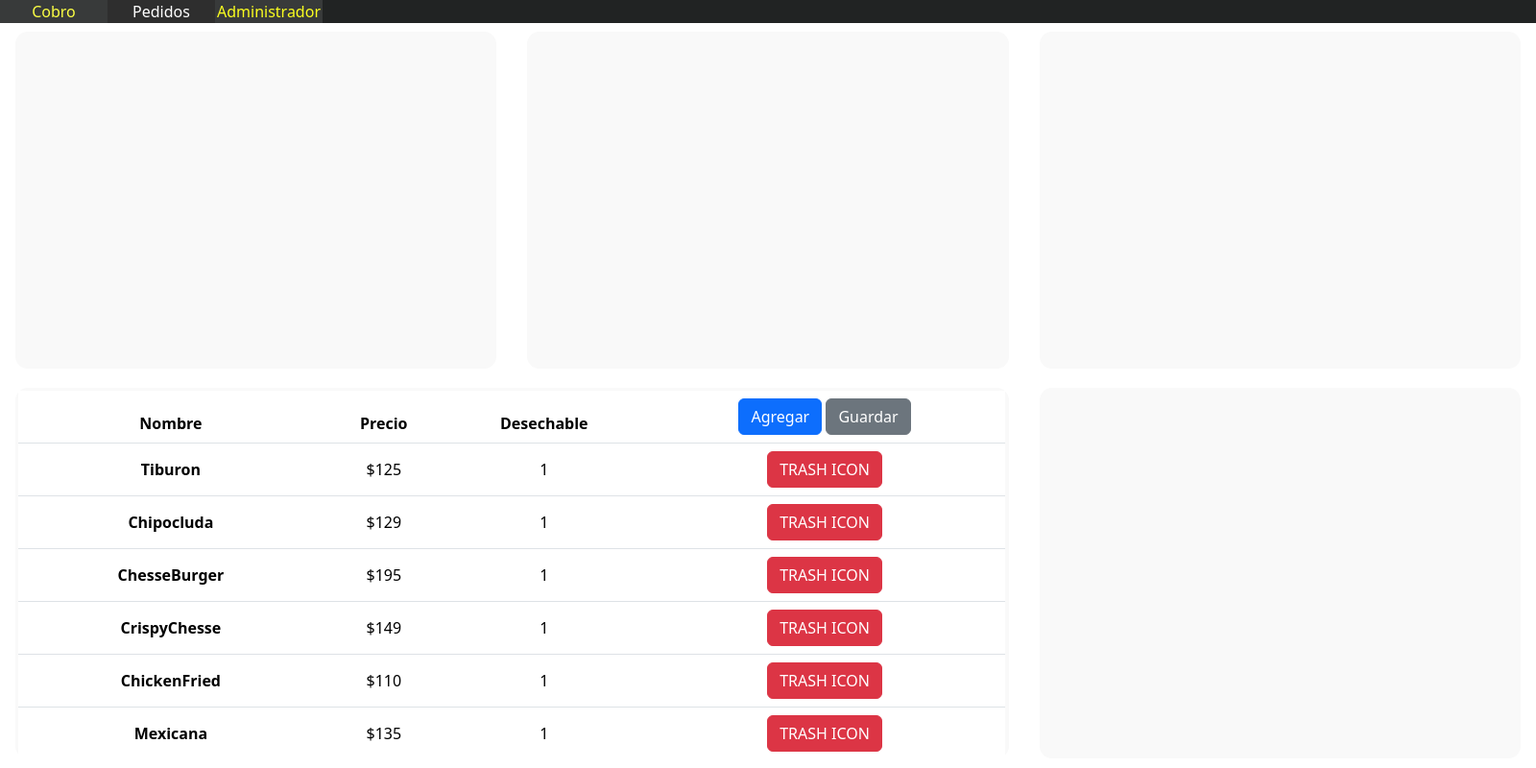
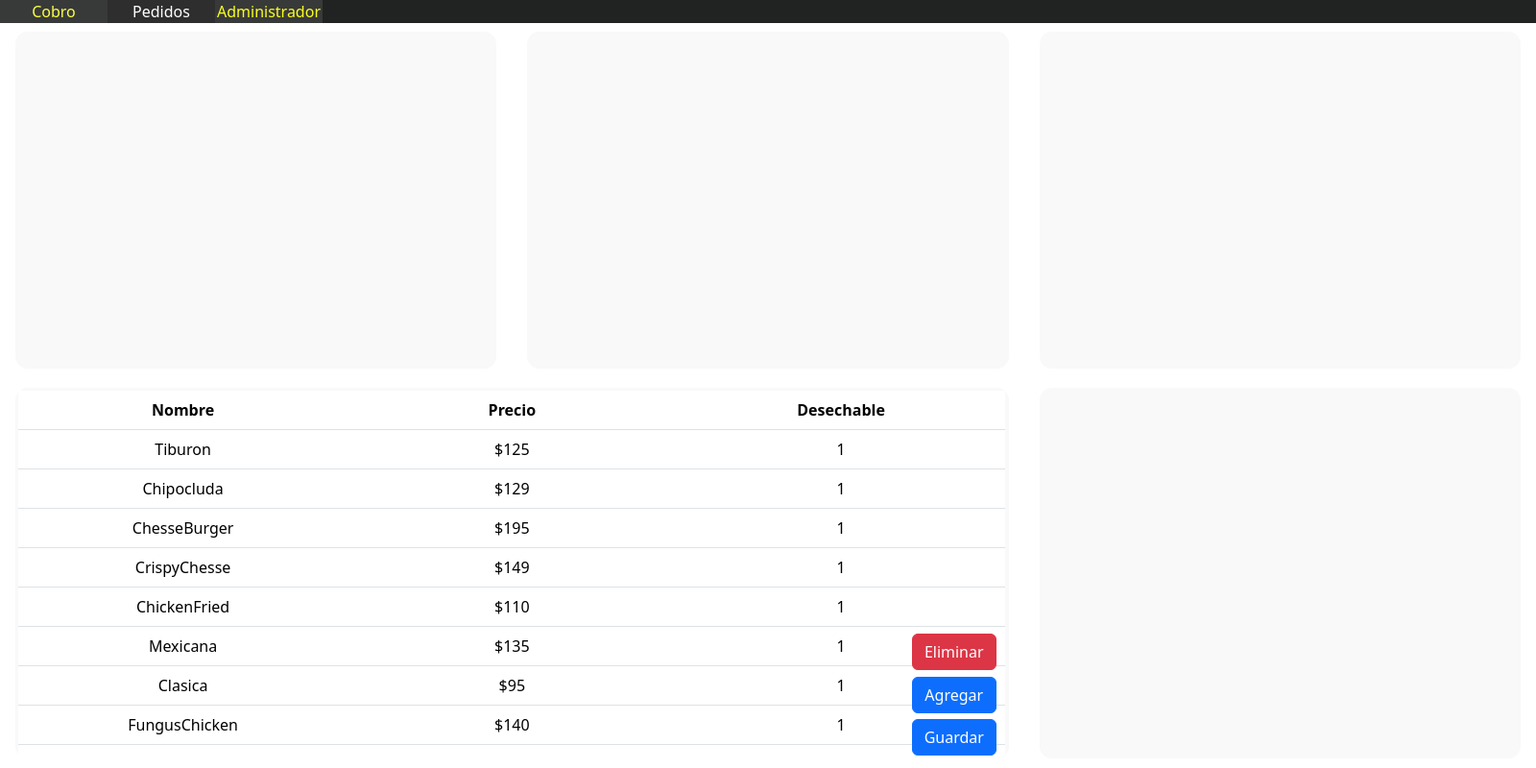
Before and after one commit to MassDevss/ssell-point, an Electron app: page src/views/admin/index.html in a window 1600 px wide. Shown: the whole page at 96% size. Drawn offline with nearby package versions, Linux system fonts and the light colour scheme.

Commit message:
advance admin pane

```diff
--- a/src/views/admin/index.css
+++ b/src/views/admin/index.css
@@ -43,6 +43,7 @@ body {
 }
 
 .pane-products {
+	position: relative;
 	overflow-y: hidden;
 }
 
@@ -50,10 +51,10 @@ body {
 	overflow-y: auto;
 }
 
-.pane-products article table {
+/* .pane-products article table {
 	overflow-y: auto;
 	vertical-align: middle;
-}
+} */
 
 .pane-products table tr{
 	text-align: center;
@@ -67,3 +68,20 @@ body {
 	padding: 0.2rem;
 	border-radius: 0.8rem;
 }
+
+.button-wrap-products {
+	flex-direction: column;
+	display: flex;
+	justify-content: flex-end;
+	gap: 0.4rem;
+	position: absolute;
+	bottom: 0.8rem;
+	right: 1.8rem;
+}
+
+.product-table-inp {
+	border: none;
+	text-align: center;
+	background-color: transparent;
+	outline: none;
+}
--- a/src/views/admin/index.html
+++ b/src/views/admin/index.html
@@ -38,17 +38,17 @@
 		</section>
 		<section class="div4 pane-wrap pane-products">
 			<article class="pane-section">
-
+				<div class="button-wrap-products">
+					<button id="del-product" class="btn btn-danger">Eliminar</button>
+					<button id="add-product" class="btn btn-primary">Agregar</button>
+					<button id="save-products" class="btn btn-primary">Guardar</button>
+				</div>
 				<table class="table table-hover">
 					<thead>
 						<tr>
 							<th scope="col">Nombre</th>
 							<th scope="col">Precio</th>
 							<th scope="col">Desechable</th>
-							<th scope="col col-buttons">
-								<button class="btn btn-primary">Agregar</button>
-								<button id="save-products-btn" class="btn btn-secondary">Guardar</button>
-							</th>
 						</tr>
 					</thead>
 					<tbody id="products-table">
@@ -64,10 +64,6 @@
 			</article>
 		</section>
 	</main>
-
-
-
-
 </body>
 	<script src="../shared/navigator.js"></script>
 	<script src="index.js"></script>
--- a/src/views/admin/index.js
+++ b/src/views/admin/index.js
@@ -2,13 +2,11 @@
 
 const table = document.querySelector('#products-table');
 
+const saveProducts = document.querySelector('#save-products');
+const addProduct = document.querySelector('#add-product');
+const delProduct = document.querySelector('#del-product');
 
-/**
- * modify dinamyc the boostrap class to change the color,
- * if data in table not be modifyed not change the color
- * by default set grey, on activate some more resaltable
- */
-const saveProducts = document.querySelector('#save-products-btn');
+const productNames = [];
 
 
 fetch('../mocks/prices.json')
@@ -18,27 +16,51 @@ fetch('../mocks/prices.json')
 		products.forEach(product => {
 			const tr = document.createElement('TR');
 
+			productNames.push(product.nombre);
+
 			const tdName = document.createElement('TH'); // th for bootstrap bold font
-			tdName.textContent = product.nombre;
+			const inputName = document.createElement('INPUT');
+			inputName.className = 'product-table-inp';
+			inputName.value = product.nombre;
+			tdName.append(inputName);
+
 			const tdPrice = document.createElement('TD');
-			tdPrice.textContent = '$' + product.precio;
+			const inputPrice = document.createElement('INPUT');
+			inputPrice.className = 'product-table-inp';
+			inputPrice.value = '$' + product.precio;
+			tdPrice.append(inputPrice);
+
 			const tdDisponsable = document.createElement('TD');
-			tdDisponsable.textContent = product.desch;
+			const inputDisponsable = document.createElement('INPUT');
+			inputDisponsable.className = 'product-table-inp';
+			inputDisponsable.value = product.desch;
+			tdDisponsable.append(inputDisponsable);
 
 			tr.append(tdName);
 			tr.append(tdPrice);
 			tr.append(tdDisponsable);
 
-			const tdButtons = document.createElement('TD');
-			const buttonDel = document.createElement('BUTTON');
-			buttonDel.className = 'btn btn-danger';
-			buttonDel.innerHTML = 'TRASH ICON';
-
-
-			tdButtons.append(buttonDel);
-
-			tr.append(tdButtons);
-
 			table.append(tr);
 		});
 	});
+
+
+
+/*
+(async () => {
+	const allProducts = await fetch('../mocks/prices.json').then(data => data.json()).then(products => products);
+	const copy = JSON.parse(JSON.stringify(allProducts));
+
+	const saveProducts = document.querySelector('#save-products-btn');
+
+	console.log(allProducts[0]);
+
+	console.log(allProducts === allProducts);
+
+	allProducts[0].nombre = 'juan';
+
+	console.log(copy[0]);
+	console.log(allProducts[0]);
+
+})();
+*/
```
Also changed, not shown: src/views/shared/popUps.js (added).
